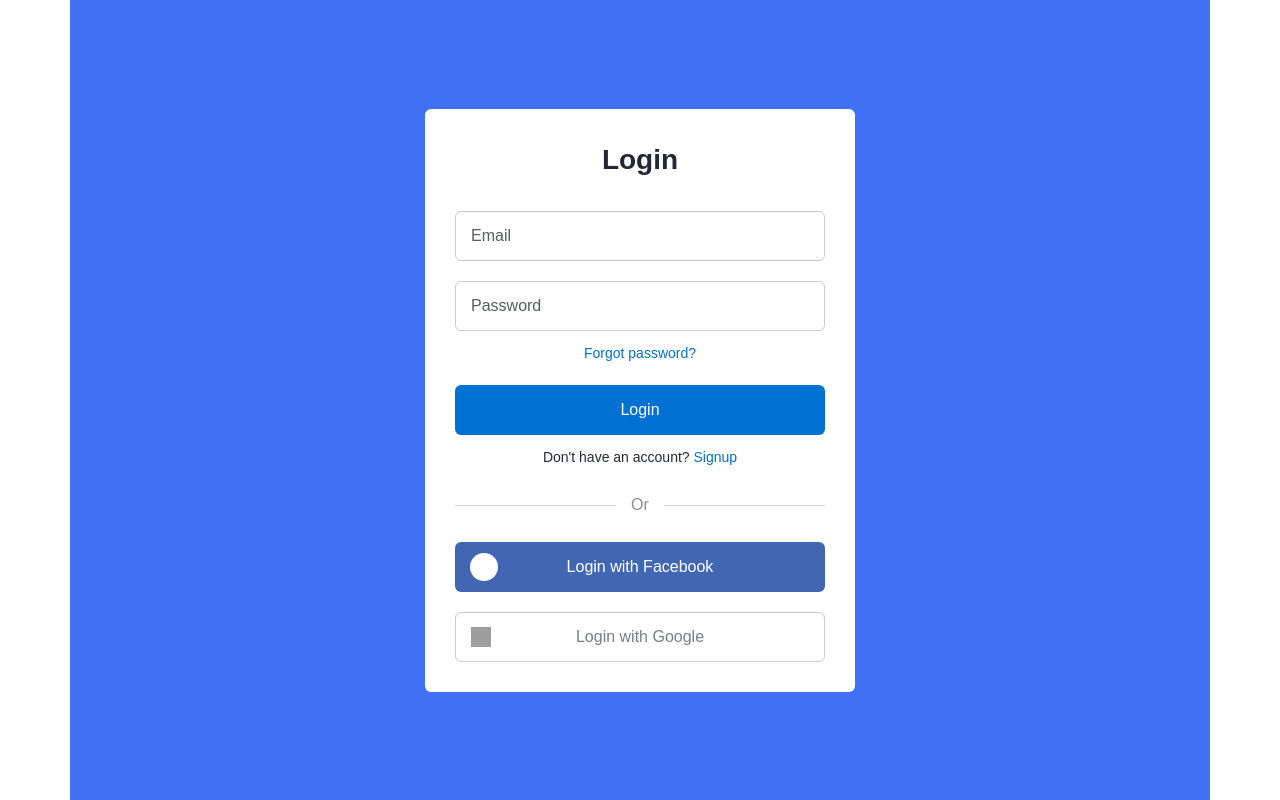
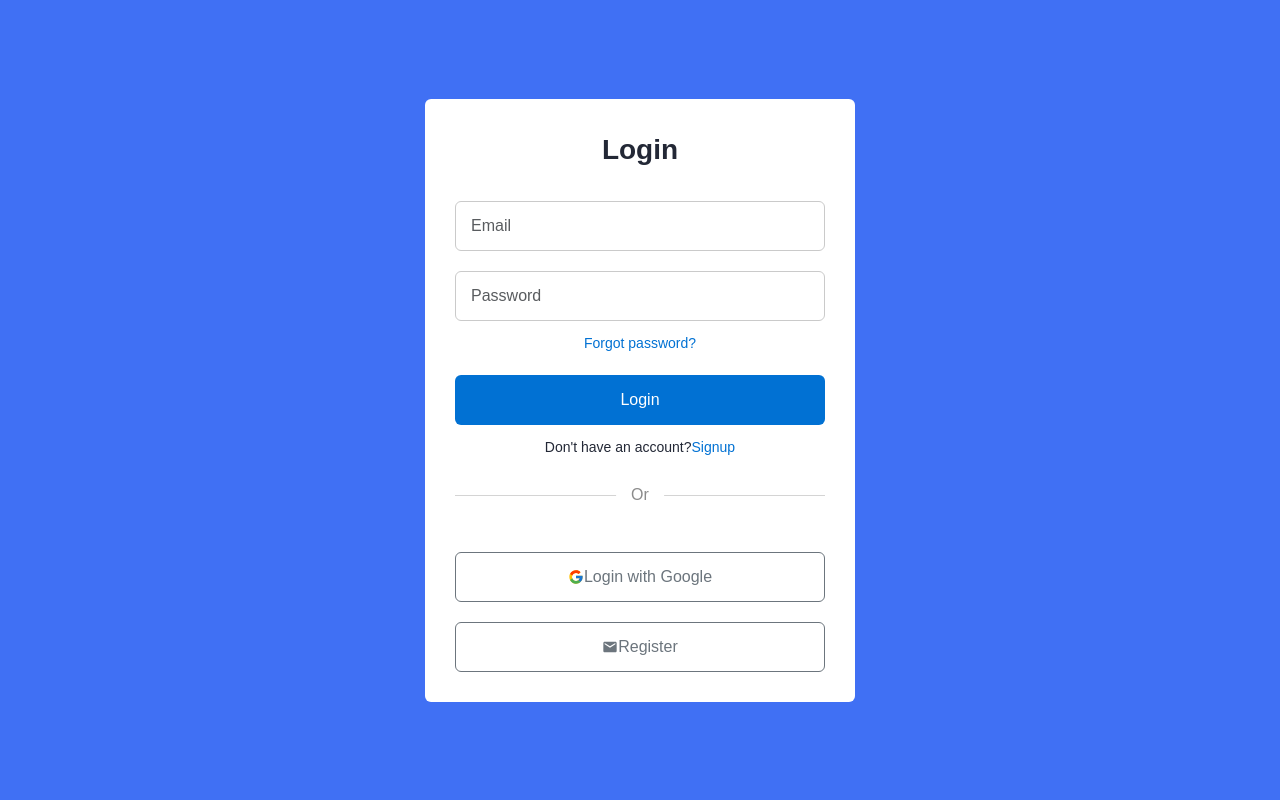
Before and after one commit to Ali-Repository101/Lets-Connect, a React (Create React App) app: page /login in a window 1280 px wide. Built offline with nearby package versions, Linux system fonts and the light colour scheme; grey boxes are pictures that could not be loaded.

Commit message:
add routetfile and changed login page

```diff
--- a/package.json
+++ b/package.json
@@ -14,6 +14,7 @@
     "bootstrap": "^5.3.0",
     "react": "^18.2.0",
     "react-dom": "^18.2.0",
+    "react-icons": "^4.9.0",
     "react-redux": "^8.0.7",
     "react-router-dom": "^6.12.1",
     "react-scripts": "5.0.1",
--- a/src/App.tsx
+++ b/src/App.tsx
@@ -1,11 +1,13 @@
 import React from 'react';
 import './App.css';
 import Login from './components/users/Login';
+import UserRoutes from './components/users/UserRoutes';
+import { Outlet } from 'react-router-dom';
 
 function App() {
   return (
     <>
-      <Login />
+      <UserRoutes />
     </>
   );
 }
--- a/src/components/users/Login.tsx
+++ b/src/components/users/Login.tsx
@@ -1,22 +1,46 @@
+import react, { useState } from 'react'
 import './style.scss'
 import { Button, Input } from 'reactstrap';
+//react-icons
+import { FcGoogle } from 'react-icons/fc';
+import { MdEmail } from 'react-icons/md';
+import { Link } from "react-router-dom"
 
 const Login = () => {
+    const [userLogin, setUserLogin] = useState({});
+    console.log("login", userLogin)
+    const handleChangeUser = (e: React.ChangeEvent<HTMLInputElement>) => {
+        if (e.target.value) {
+            setUserLogin({ ...userLogin, [e.target.name]: e.target.value })
+        }
+    }
+
+    const handleLogin = () => {
+        console.log("value")
+    }
+
     return (
         <>
-            <section className="container forms">
+            <section className="container-fluid forms">
                 <div className="form login">
                     <div className="form-content">
                         <header>Login</header>
                         <form action="#">
                             <div className="field input-field">
-                                <Input type="email" placeholder="Email" className="input" />
+                                <Input
+                                    type="email"
+                                    placeholder="Email"
+                                    className="input"
+                                    name="Email"
+                                    onChange={handleChangeUser} />
                             </div>
                             <div className="field input-field">
                                 <Input
                                     type="password"
                                     placeholder="Password"
                                     className="password"
+                                    name="password"
+                                    onChange={handleChangeUser}
                                 />
                                 <i className="bx bx-hide eye-icon" />
                             </div>
@@ -26,30 +50,30 @@ const Login = () => {
                                 </a>
                             </div>
                             <div className="field button-field">
-                                <Button>Login</Button>
+                                <Button onClick={handleLogin}>Login</Button>
                             </div>
                         </form>
                         <div className="form-link">
                             <span>
-                                Don't have an account?{" "}
-                                <a href="#" className="link signup-link">
+                                Don't have an account?
+                                <Link to="/" className="link signup-link">
                                     Signup
-                                </a>
+                                </Link>
                             </span>
                         </div>
                     </div>
                     <div className="line" />
                     <div className="media-options">
-                        <a href="#" className="field facebook">
-                            <i className="bx bxl-facebook facebook-icon" />
-                            <span>Login with Facebook</span>
-                        </a>
+                        <Button outline className="field facebook">
+                            <FcGoogle />
+                            <span>Login with Google</span>
+                        </Button>
                     </div>
                     <div className="media-options">
-                        <a href="#" className="field google">
-                            <img src="#" alt="" className="google-img" />
-                            <span>Login with Google</span>
-                        </a>
+                        <Button outline className="field google">
+                            <MdEmail />
+                            <span>Register</span>
+                        </Button>
                     </div>
                 </div>
             </section>
--- a/src/components/users/SignUp.tsx
+++ b/src/components/users/SignUp.tsx
@@ -1,7 +1,10 @@
+import { Link } from "react-router-dom"
+import './style.scss'
 const SignUp = () => {
     return (
         <>
             {/* Signup Form */}
+            <section className="container-fluid forms">
                 <div className="form signup">
                     <div className="form-content">
                         <header>Signup form</header>
@@ -25,15 +28,15 @@ const SignUp = () => {
                                 <i className="bx bx-hide eye-icon" />
                             </div>
                             <div className="field button-field">
-                            <button>Signup</button>
+                                <Link to='/'>Signup</Link>
                             </div>
                         </form>
                         <div className="form-link">
                             <span>
                                 Already have an account?{" "}
-                            <a href="#" className="link login-link">
+                                <Link to={'login'} className="link login-link">
                                     Login
-                            </a>
+                                </Link>
                             </span>
                         </div>
                     </div>
@@ -51,6 +54,8 @@ const SignUp = () => {
                         </a>
                     </div>
                 </div>
+            </section>
+
         </>
     )
 }
--- /dev/null
+++ b/src/components/users/UserRoutes.tsx
@@ -0,0 +1,20 @@
+import { createBrowserRouter, RouterProvider, Outlet } from "react-router-dom"
+import Login from "./Login"
+import SignUp from "./SignUp"
+const UserRoutes = () => {
+    const router = createBrowserRouter([{
+        path: 'login',
+        element: <Login />
+    }, {
+        path: '/',
+        element: <SignUp />
+    }
+    ])
+    return (
+        <>
+            <RouterProvider router={router} />
+        </>
+    )
+}
+
+export default UserRoutes
--- a/src/components/users/style.scss
+++ b/src/components/users/style.scss
@@ -5,7 +5,7 @@
     font-family: 'Poppins', sans-serif;
 }
 
-.container {
+.container-fluid {
     height: 100vh;
     width: 100%;
     display: flex;
@@ -22,11 +22,6 @@
     padding: 30px;
     border-radius: 6px;
     background: #FFF;
-}
-
-.form.signup {
-    opacity: 0;
-    pointer-events: none;
 }
 
 .forms.show-signup .form.signup {
@@ -136,7 +131,7 @@ form {
     left: 50%;
     transform: translate(-50%, -50%);
     background-color: #FFF;
-    color: #8b8b8b;
+        color: #8b8b8b;
     padding: 0 15px;
 }
 
```
Also changed, not shown: 1 other file (tests, documents, lock files or other folders). Lines whose indentation alone changed are shown as unchanged.
